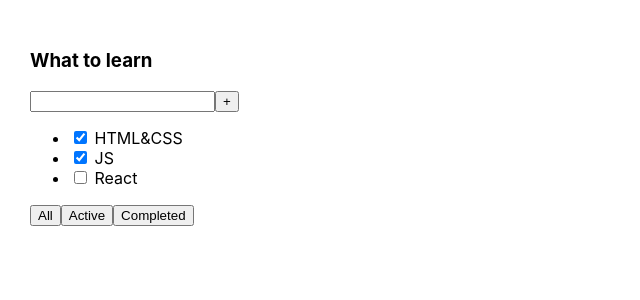
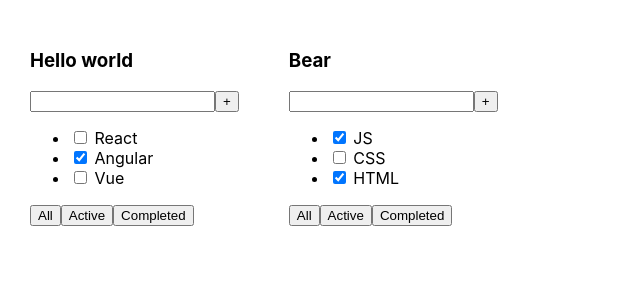
Before and after one commit to Dimkysy/todolist-repeat, a React (Create React App) app: page / in a window 1280 px wide. Shown: the top 300 px of the page, without its empty margins (0-640 px from the left). Built offline with nearby package versions, Linux system fonts and the light colour scheme.

Commit message:
repeat6 lesson1

```diff
--- a/src/App.tsx
+++ b/src/App.tsx
@@ -1,28 +1,35 @@
 import React from 'react';
 import './App.css';
+import {Todolist} from "./Todolist";
+
 
 function App() {
+
+    const tasks1 = [
+        {id:1, isDone:false, title:"React"},
+        {id:2, isDone: true, title: "Angular"},
+        {id:3, isDone: false, title: "Vue"}
+    ]
+
+    const tasks2 = [
+        {id:1, isDone:true, title:"JS"},
+        {id:2, isDone: false, title: "CSS"},
+        {id:3, isDone: true, title: "HTML"}
+    ]
+
     return (
         <div className="App">
-            <div>
-                <h3>What to learn</h3>
-                <div>
-                    <input/>
-                    <button>+</button>
-                </div>
-                <ul>
-                    <li><input type="checkbox" checked={true}/> <span>HTML&CSS</span></li>
-                    <li><input type="checkbox" checked={true}/> <span>JS</span></li>
-                    <li><input type="checkbox" checked={false}/> <span>React</span></li>
-                </ul>
-                <div>
-                    <button>All</button>
-                    <button>Active</button>
-                    <button>Completed</button>
-                </div>
-            </div>
+            <Todolist
+                title ="Hello world"
+                tasks = {tasks1}
+
+            />
+            <Todolist
+                title ="Bear"
+                tasks = {tasks2}
+            />
         </div>
     );
 }
 
-export default App;
+    export default App;
--- /dev/null
+++ b/src/Todolist.tsx
@@ -0,0 +1,34 @@
+import React from "react";
+
+type TaskType = {
+    id:number
+    isDone:boolean
+    title:string
+}
+
+type PropsType = {
+    title:string
+    tasks: Array<TaskType>
+}
+
+export function Todolist(props:PropsType) {
+    return (
+        <div>
+            <h3>{props.title}</h3>
+            <div>
+                <input/>
+                <button>+</button>
+            </div>
+            <ul>
+                <li><input type="checkbox" checked={props.tasks[0].isDone}/> <span>{props.tasks[0].title}</span></li>
+                <li><input type="checkbox" checked={props.tasks[1].isDone}/> <span>{props.tasks[1].title}</span></li>
+                <li><input type="checkbox" checked={props.tasks[2].isDone}/> <span>{props.tasks[2].title}</span></li>
+            </ul>
+            <div>
+                <button>All</button>
+                <button>Active</button>
+                <button>Completed</button>
+            </div>
+        </div>
+    )
+}
--- a/src/index.tsx
+++ b/src/index.tsx
@@ -2,11 +2,9 @@ import React from 'react';
 import ReactDOM from 'react-dom';
 import './index.css';
 import App from './App';
-import * as serviceWorker from './serviceWorker';
 
 ReactDOM.render(<App />,  document.getElementById('root'));
 
 // If you want your app to work offline and load faster, you can change
 // unregister() to register() below. Note this comes with some pitfalls.
 // Learn more about service workers: https://bit.ly/CRA-PWA
-serviceWorker.unregister();
```
